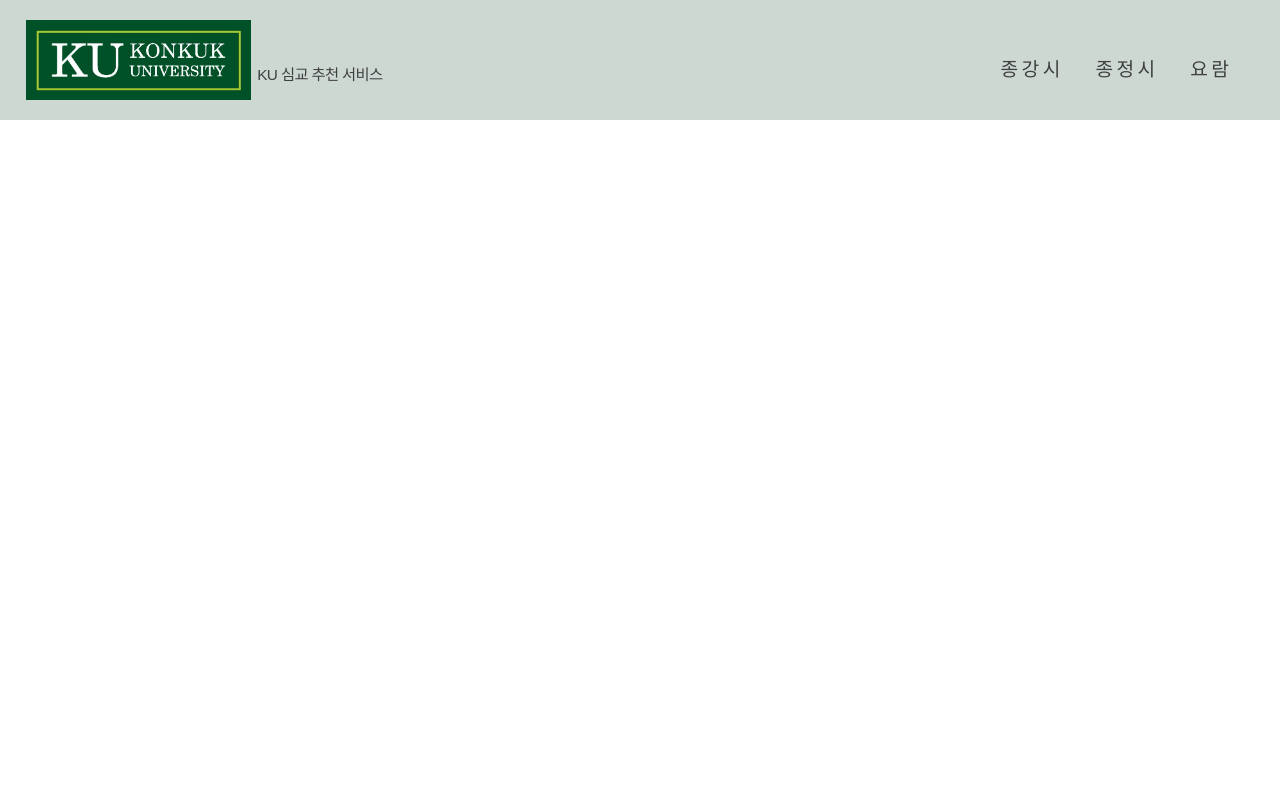
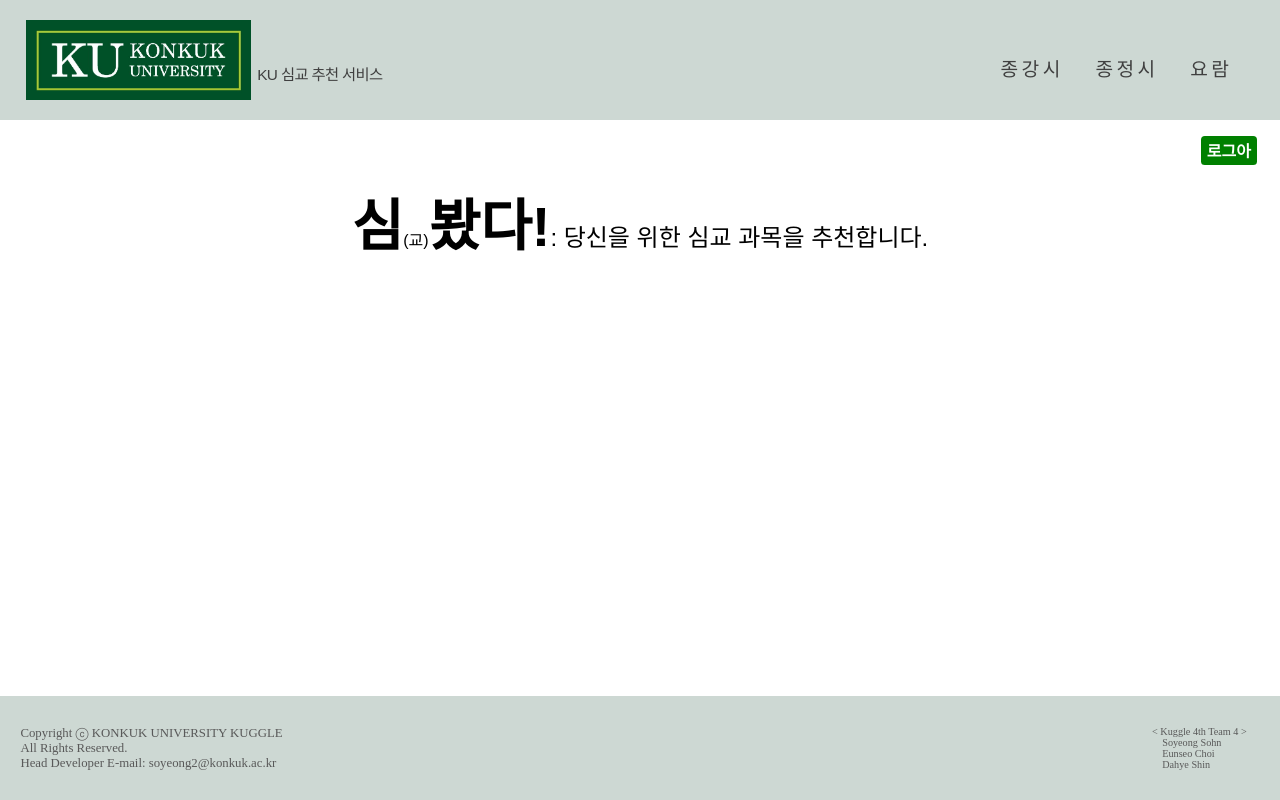
Before and after one commit to soyeongsohn/courseRecSys, a Flask app: template frontend/templates/result.html in a window 1280 px wide. Run offline with Flask 2, Linux system fonts and the light colour scheme; the template is opened without the code that fills it, so the values that code supplies are empty; some web fonts are replaced.

Commit message:
frontend done

```diff
--- a/backend/server/run.py
+++ b/backend/server/run.py
@@ -1,9 +1,8 @@
 from flask import Flask, request, render_template, url_for, flash
 from forms import UserLoginForm
 from werkzeug.utils import redirect
-from selenium.common.exceptions import UnexpectedAlertPresentException
 from model.sugang_info import login, logout
-from model.course_rec import top_n
+from model.course_rec import final_result
 import os
 
 
@@ -17,6 +16,12 @@
 @app.route('/', methods=['GET'])
 def home(name=None):
     return render_template('index.html', name=name)
+
+
+@app.route('/', methods=['GET'])
+def do_logout():
+    logout()
+    return render_template('index.html')
 
 
 @app.route('/login', methods=['GET', 'POST'])
@@ -35,19 +40,11 @@
     return render_template('login.html', form=form)
 
 
-"""
-해야할 일
-1. 로그인 중 로딩 페이지 뜨게 만들기
-2. 로그인 실패 시 알림창 뜨게 만들기
-3. 결과 페이지에 나가기 버튼 만들고, 나가기 버튼 누르면 로그아웃 함수 실행하고, 페이지 닫게 만들어보기
-"""
-
-
 @app.route('/result', methods=['GET'])
 def result(name=None):
     # 결과 어떻게 출력할건지?
-    df = top_n()
-    return render_template('result.html', name=name, tables=[df.to_html(classes='data')],  titles=df.columns.values)
+    df = final_result()
+    return render_template('result.html', name=name, tables=[df.to_html(classes='data', index=False).replace('text-align: right;', 'text-align: center;')],  titles=None)
 
 
 if __name__ == "__main__":
--- a/frontend/static/result.css
+++ b/frontend/static/result.css
@@ -5,3 +5,81 @@
     font-family: 'NanumSquare', sans-serif;
     font-weight: 400;
 }
+
+.container {
+    display: flex;
+    flex-direction: column;
+    width: 100vw;
+    min-height: 100vh;
+    margin-right: auto;
+    align-items: center;
+}
+.logoutBtn {
+    background-color: #008000;
+    border-radius: 0.3vw;
+    width: 4vw;
+    height: 3vh;
+    line-height: 3vh;
+    text-align: center;
+    margin-left: 92vw;
+    margin-top: 17vh;
+    padding: 0.2vw;
+
+}
+.logoutBtn a {
+    width: 100%;
+    height: 100%;
+    font-family: 'NanumSquare', sans-serif;
+    color: #FFFFFF;
+    vertical-align: middle;
+    font-size: 2vh;
+    font-weight: 700;
+}
+.container h1 {
+    margin: 2vh 0 0 0;
+    font-family: 'NanumSquareRound', sans-serif;
+    font-size: 3vh;
+    font-weight: 400;
+    color: black;
+}
+.container h1 strong{
+    font-size: 7vh;
+    font-weight: 700;
+    color: black;
+}
+
+.container h1 span {
+    font-size: 2vh;
+    color: black;
+}
+
+.data {
+    width: auto;
+    height: auto;
+    margin: 2vh auto 10vh auto;
+    font-size: 3vh;
+
+
+}
+table {
+    border-collapse: collapse;
+    border-style: hidden;
+}
+
+table td, table th {
+    border: 1px solid lightgray;
+}
+thead {
+    background-color: #046B40;
+    color: #FFFFFF;
+}
+tr {
+    text-align: center;
+}
+.data td, th {
+    padding: 1vw;
+}
+.data tbody tr:hover {
+    background: #CDD8D3;
+    cursor: pointer;
+}
--- a/frontend/templates/result.html
+++ b/frontend/templates/result.html
@@ -9,11 +9,17 @@
 </head>
 <body>
     {% include "navbar.html" %}
-    <div class="df">
-    {% for table in tables %}
-                {{titles[loop.index]}}
-                {{ table|safe }}
-    {% endfor %}
+    <div class="container">
+        <div class="logoutBtn" style="cursor:pointer" onclick="window.location.href={{ url_for('do_logout') }};">
+                <a href="{{ url_for('do_logout') }}">로그아웃</a>
+            </div>
+        <h1><strong>심</strong><span>(교)</span><strong>봤다!</strong>: 당신을 위한 심교 과목을 추천합니다.</h1>
+        <div class="data">
+        {% for table in tables %}
+                    {{titles[loop.index]}}
+                    {{ table|safe }}
+        {% endfor %}
+        </div>
     </div>
     {% include "footer.html" %}
 </body>
```
Also changed, not shown: backend/model/course_rec.py (+18 -2 lines), backend/preprocessing/course_classification.py (+3 -11 lines).
